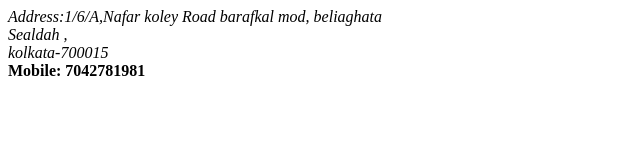
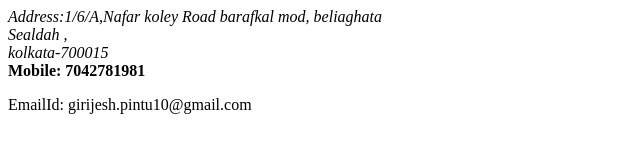
Before and after one commit to girijesh-rai-au7/my-resume, a plain HTML site: page contacts.html in a window 1280 px wide. Shown: the whole page, without its empty margins (0-640 px from the left). Drawn offline with Linux system fonts and the light colour scheme.

Commit message:
my commit

```diff
--- a/contacts.html
+++ b/contacts.html
@@ -13,6 +13,7 @@
         <br>kolkata-700015
 </address>
 <strong> Mobile: 7042781981</strong>
+<p>EmailId: girijesh.pintu10@gmail.com</p>
 
 </body>
 </html>
```
